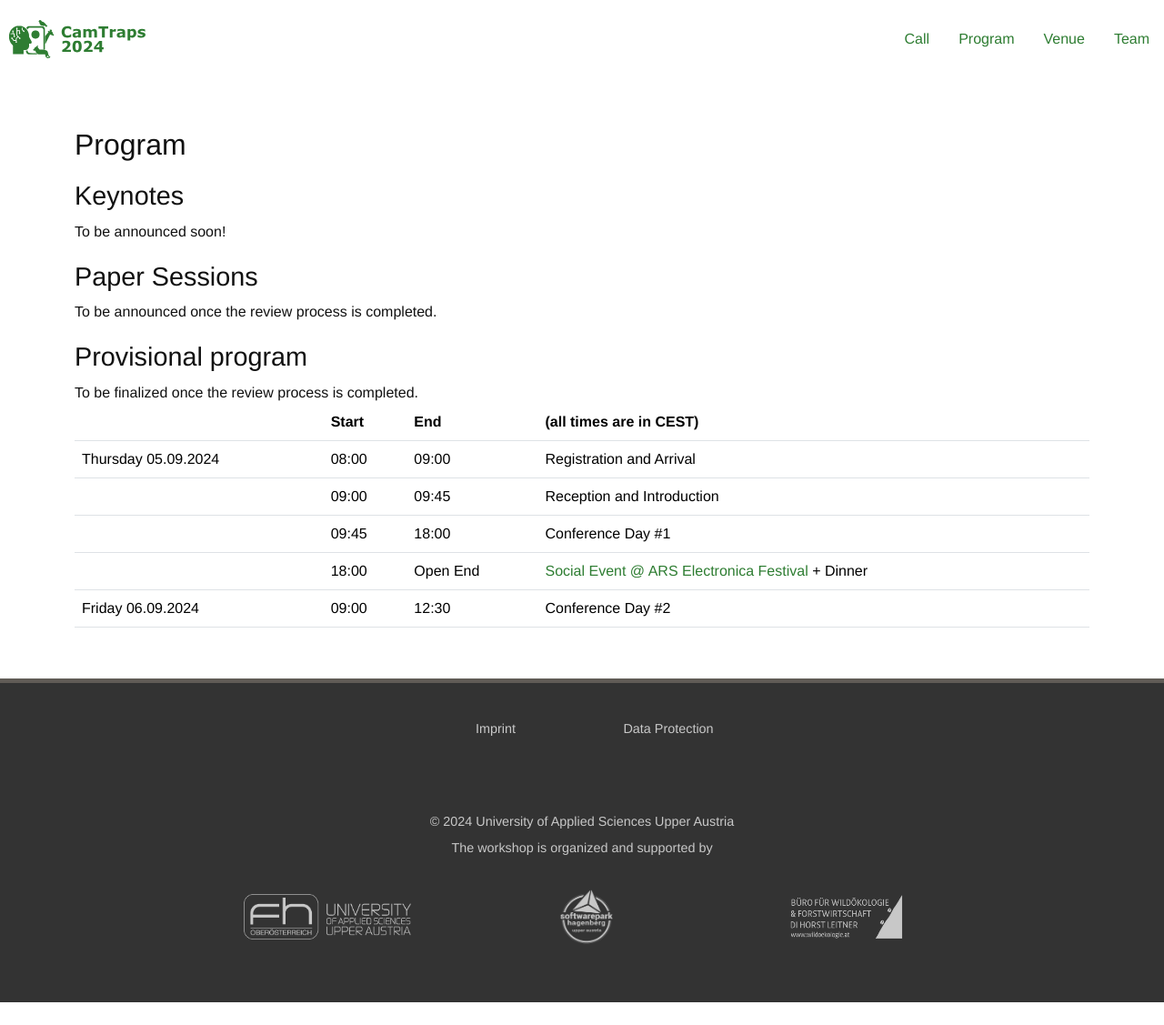
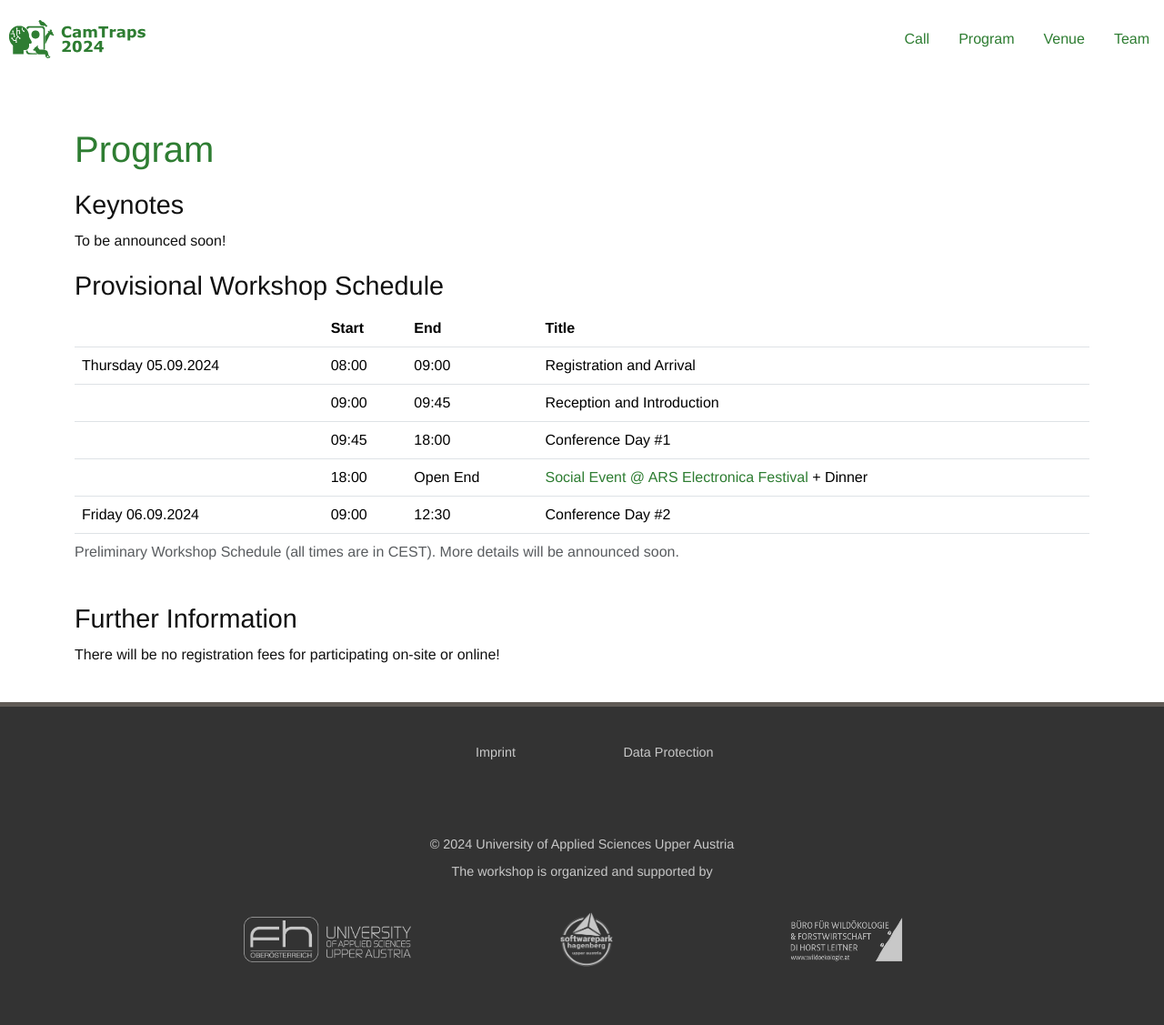
Before and after one commit to CamTrap2024/camtrap2024.github.io, a Jekyll site: the page built from pages/program.html, in a window 1280 px wide and 1127 px high. Shown: the whole window at 91% size. Built offline with Jekyll 4.4.1, drawn with Linux system fonts in a browser that asks for light colours; some web fonts are replaced; comment, search, counter and statistics services are not loaded.

Commit message:
heading in program is more prominent now

```diff
--- a/_sass/custom/_subpage.scss
+++ b/_sass/custom/_subpage.scss
@@ -60,7 +60,7 @@
   background-color: $brand-primary !important;
 }
 
-section.subpage-venue, section.subpage-calls {
+section.subpage-venue, section.subpage-calls, .subpage-program, section.subpage {
   article:not(:first-child) {
     padding-top:25px;
   }
--- a/pages/program.html
+++ b/pages/program.html
@@ -1,14 +1,14 @@
 ---
 title: Program
-layout: page
+layout: subpage
 lang: en
 permalink: program/
-description: Programm of PPSN 2024 conference
+description: Programm of the workshop
 ---
 
-<section class="background-light subpage-sec">
-    <div class="container text-justify">
-        <h2>Program</h2>
+<section class="subpage-program">
+    <article id="program">
+        <h1 class="heading">Program</h1>
 
         <h3>Keynotes</h3>
         <div class="row">
@@ -17,52 +17,16 @@ description: Programm of PPSN 2024 conference
             </div>
         </div>
 
-        <h3>Paper Sessions</h3>
+        <h3>Provisional Workshop Schedule</h3>
         <div class="row">
             <div class="col-md-12">
-                To be announced once the review process is completed.
-                <!--
-                <table class="table">
-                    <thead>
-                        <tr>
-                            <th>Names</th>
-                            <th>Title</th>
-                        </tr>
-                    </thead>
-                    <tbody>
-                        <tr>
-                            <td>Benjamin Doerr, Concha Bielza, John McCall, and Weijie Zheng</td>
-                            <td>30 Years of EDAs</td>
-                        </tr>
-                        <tr>
-                            <td>Tinkle Chugh, George De Ath, Paul Kent, Alma Rahat, Kaifeng Yang</td>
-                            <td>BOSS: Bayesian and Surrogate-assisted Search and Optimisation</td>
-                        </tr>
-                        <tr>
-                            <td>Heike Trautmann, Lennart Schapermeier, Oliver Schuetze</td>
-                            <td>Multimodal Multi-objective Optimization</td>
-                        </tr>
-                        <tr>
-                            <td>Carola Doerr, Vanessa Volz, Boris Naujoks, Olaf Mersmann, Mike Preuss, Pascal
-                                Kerschk</td>
-                            <td>Good Benchmarking Practices for Evolutionary Computation BENCHMARKING@PPSN2024</td>
-                        </tr>
-                    </tbody>
-                </table>
-                -->
-            </div>
-        </div>
-        <h3>Provisional program</h3>
-        <div class="row">
-            <div class="col-md-12">
-                To be finalized once the review process is completed.
                 <table class="table">
                     <thead>
                         <tr>
                             <th></th>
                             <th>Start</th>
                             <th>End</th>
-                            <th>(all times are in CEST)</th>
+                            <th>Title</th>
                         </tr>
                     </thead>
                     <tbody>
@@ -82,8 +46,16 @@ description: Programm of PPSN 2024 conference
                             <td>Friday 06.09.2024</td><td>09:00</td><td>12:30</td><td>Conference Day #2</td>
                         </tr>
                     </tbody>
+                    <caption>Preliminary Workshop Schedule (all times are in CEST). More details will be announced soon.</caption>
                 </table>
             </div>
         </div>
-    </div>
+        <h3>Further Information</h3>
+        <div class="row">
+            <div class="col-md-12">
+            There will be no registration fees for participating on-site or online!
+            </div>
+        </div>
+
+    </article>
 </section>
```
